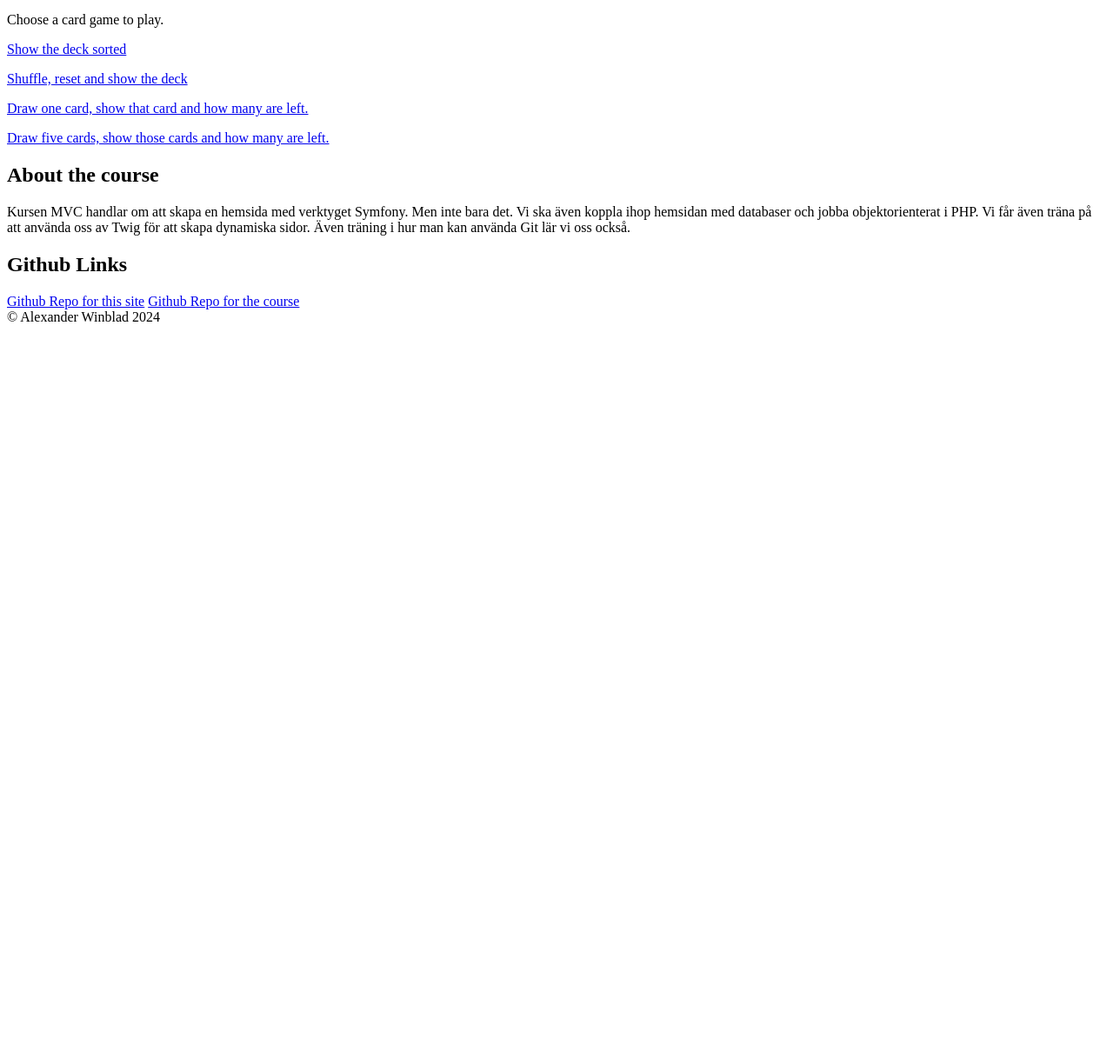
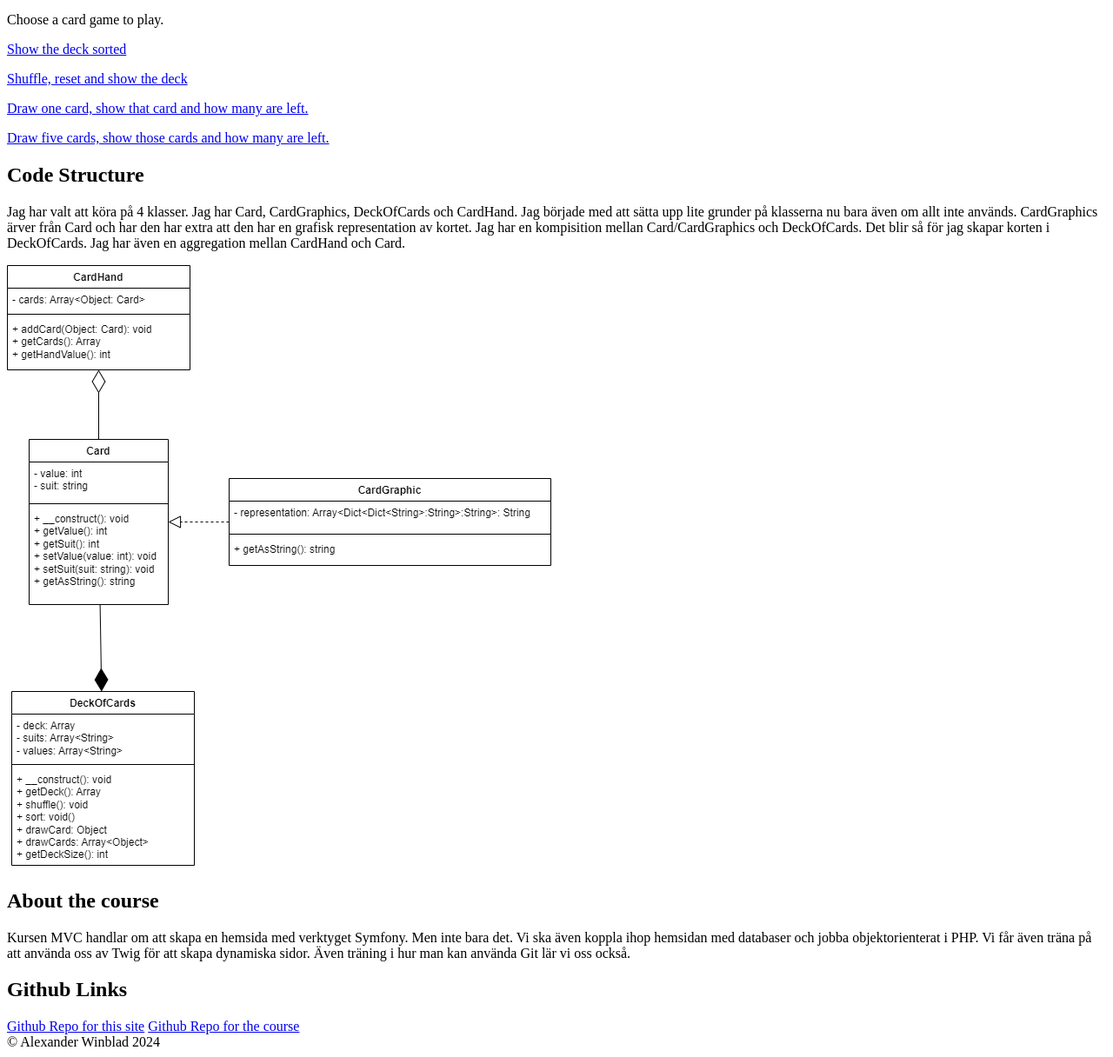
Before and after one commit to alwwen/mvc, a Symfony app: template templates/card/card.html.twig in a window 1280 px wide. Shown: the part 292-1508 px from the top of the page at 87% size. Before the commit the page ends 662 px from the top, so only its background shows below. Run offline with Twig, Linux system fonts and the light colour scheme; the template is opened without the code that fills it, so the values that code supplies are empty; some libraries are stand-ins or nearby versions.

Commit message:
Done with UML and all of Card

```diff
--- a/templates/card/card.html.twig
+++ b/templates/card/card.html.twig
@@ -11,4 +11,16 @@
     <a href="{{path('cardShuffle')}}"><p>Shuffle, reset and show the deck</p></a>
     <a href="{{path('cardDraw')}}"><p>Draw one card, show that card and how many are left.</p></a>
     <a href="{{path('cardsDraw', {'number': 5})}}"><p>Draw five cards, show those cards and how many are left.</p></a>
+
+    <div class="box">
+        <h2>Code Structure</h2>
+        <p>
+            Jag har valt att köra på 4 klasser. Jag har Card, CardGraphics, DeckOfCards och CardHand.
+            Jag började med att sätta upp lite grunder på klasserna nu bara även om allt inte används.
+            CardGraphics ärver från Card och har den har extra att den har en grafisk representation av kortet.
+            Jag har en kompisition mellan Card/CardGraphics och DeckOfCards. Det blir så för jag skapar korten i DeckOfCards.
+            Jag har även en aggregation mellan CardHand och Card.
+        </p>
+    </div>
+    <img src="{{ asset('build/images/UML.png') }}" alt="UML Diagram">
 {% endblock %}
```
Also changed, not shown: assets/styles/app.css (+13 -0 lines), assets/images/UML.png (added).
